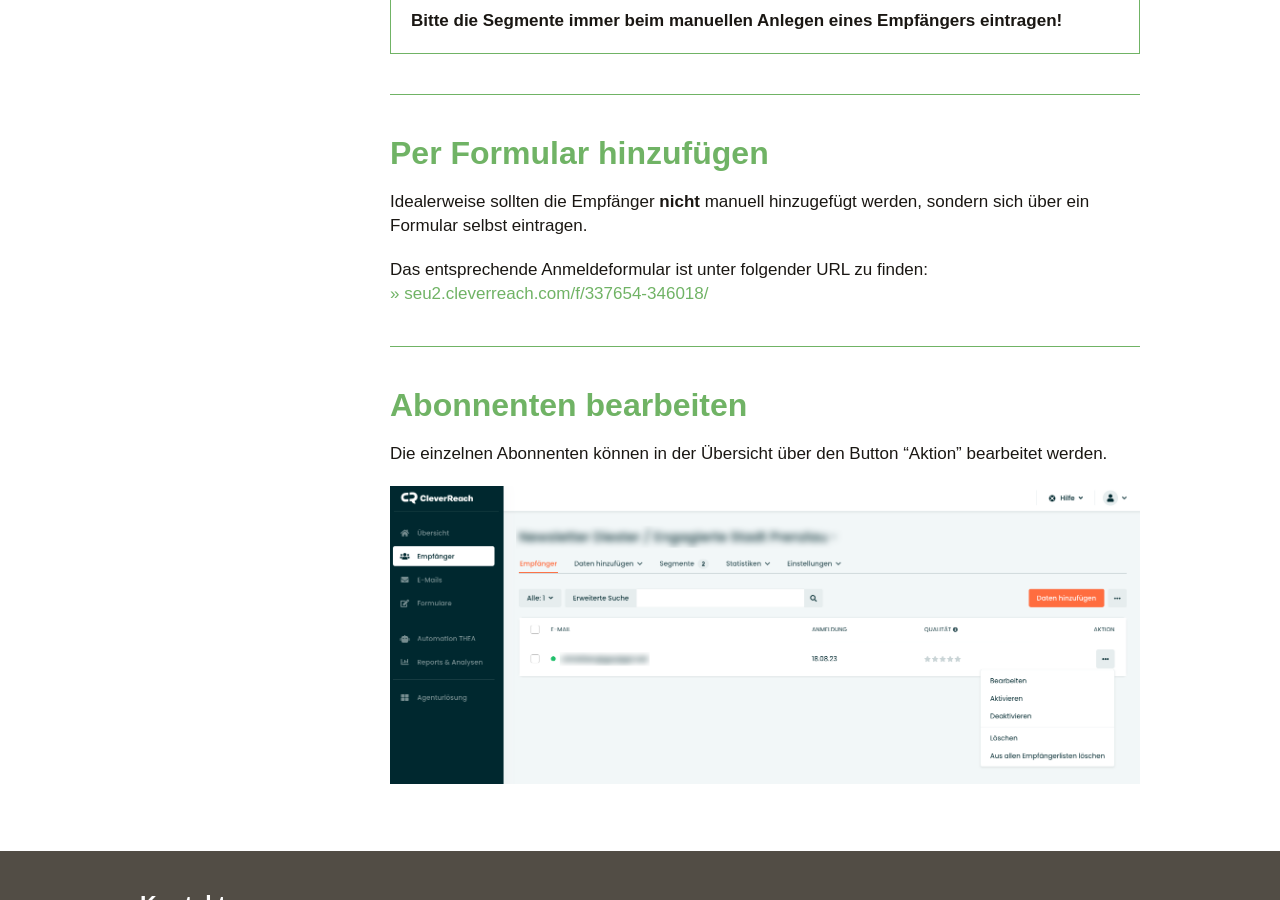
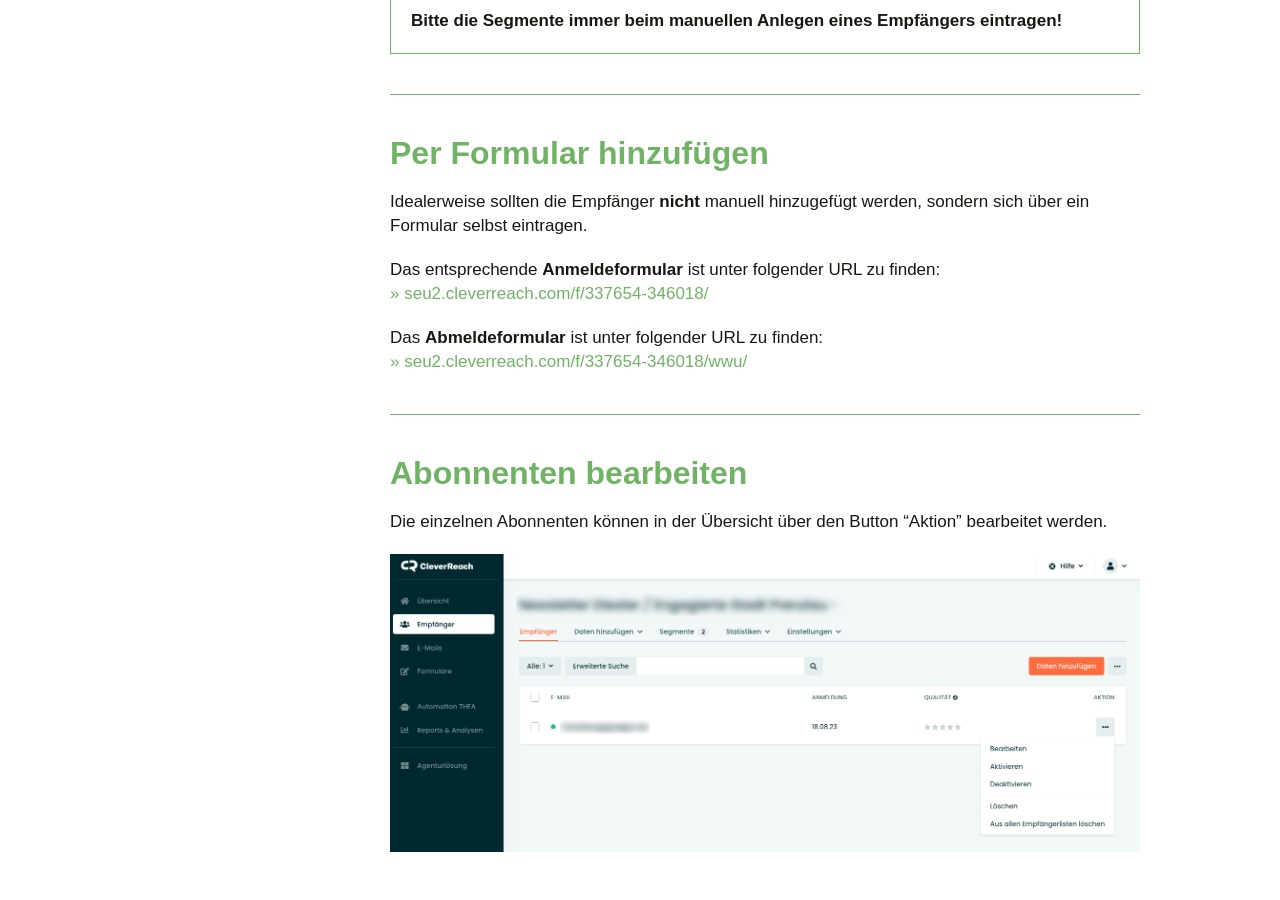
Before and after one commit to goYippi-labs/tutorials, a Jekyll site: the page built from cleverreach/abonnenten-verwalten/index.md, in a window 1280 px wide and 900 px high, scrolled down 1956 px. Built offline with Jekyll 4.4.1, drawn with Linux system fonts in a browser that asks for light colours; nearby versions of some CDN libraries; some web fonts are replaced; library files that are not in the unit come from our copies.

Commit message:
Edit links

```diff
--- a/cleverreach/abonnenten-verwalten/index.md
+++ b/cleverreach/abonnenten-verwalten/index.md
@@ -43,8 +43,11 @@
 
 Idealerweise sollten die Empfänger <strong>nicht</strong> manuell hinzugefügt werden, sondern sich über ein Formular selbst eintragen.
 
-Das entsprechende Anmeldeformular ist unter folgender URL zu finden:<br>
+Das entsprechende <strong>Anmeldeformular</strong> ist unter folgender URL zu finden:<br>
 [» seu2.cleverreach.com/f/337654-346018/](https://seu2.cleverreach.com/f/337654-346018/)
+
+Das <strong>Abmeldeformular</strong> ist unter folgender URL zu finden:<br>
+[» seu2.cleverreach.com/f/337654-346018/wwu/](https://seu2.cleverreach.com/f/337654-346018/wwu/)
 
 ---
 
```
